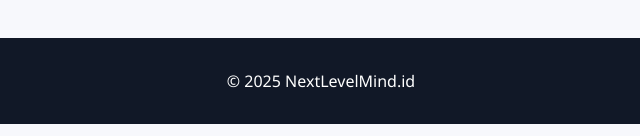
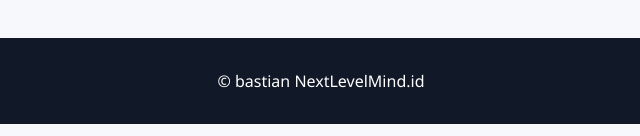
Before and after one commit to bastianpakpahan13/nextlevelmind, a plain HTML site: page index.html in a window 1280 px wide. Shown: the part 661-797 px from the top of the page, 319-959 px from the left. Drawn offline with Linux system fonts and the light colour scheme.

Commit message:
Update index.html

```diff
--- a/index.html
+++ b/index.html
@@ -38,7 +38,7 @@
     </div>
   </section>
   <footer>
-    <p>© 2025 NextLevelMind.id</p>
+    <p>© bastian NextLevelMind.id</p>
   </footer>
 </body>
 </html>
```
